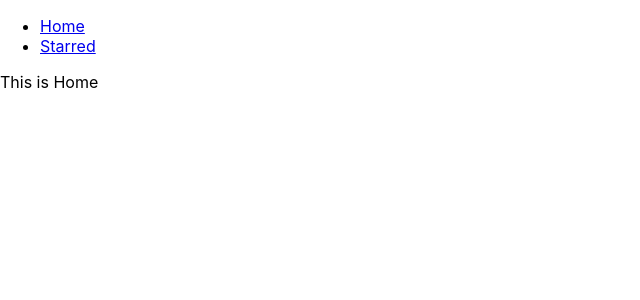
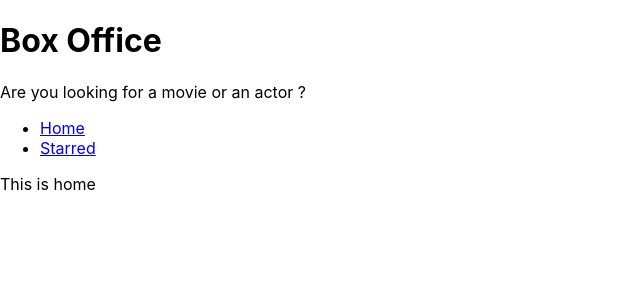
Before and after one commit to Milan-Sharma-449/box-office, a React (Create React App) app: page / in a window 1280 px wide. Shown: the top 300 px of the page, without its empty margins (0-640 px from the left). Built offline with nearby package versions, Linux system fonts and the light colour scheme.

Commit message:
added layout management and created title

```diff
--- a/src/App.js
+++ b/src/App.js
@@ -1,12 +1,9 @@
+import React from 'react';
 import {Switch, Route} from 'react-router-dom'
-import Navs from './Components/Navs';
 import Home from './pages/Home';
 import Starred from './pages/Starred';
 function App() {
   return (
-    <div>
-      <Navs />
-
       <Switch>
         <Route exact path="/">
           <Home />
@@ -22,8 +19,7 @@
           </div>
         </Route>
       </Switch>
-    </div>
-  );
+  )
 }
 
 export default App;
--- /dev/null
+++ b/src/Components/MainPageLayout.js
@@ -0,0 +1,17 @@
+import React from 'react'
+import Navs from './Navs';
+import Title from './Title';
+
+const MainPageLayout = ({children}) => {
+    return (
+        <div>
+            <Title title="Box Office" subtitle="Are you looking for a movie or an actor ?" />
+
+          <Navs />
+            {children}
+
+        </div>
+      );
+}
+
+export default MainPageLayout
--- /dev/null
+++ b/src/Components/Title.js
@@ -0,0 +1,16 @@
+import React from 'react'
+
+const Title = ({title, subtitle}) => {
+  return (
+    <div>
+        <h1>
+            {title}
+        </h1>
+        <p>
+            {subtitle}
+        </p>
+    </div>
+  )
+}
+
+export default Title
--- a/src/pages/Home.js
+++ b/src/pages/Home.js
@@ -1,9 +1,10 @@
 import React from 'react'
+import MainPageLayout from '../Components/MainPageLayout'
 
 const Home = () => {
   return (
-    <div>This is Home</div>
+    <MainPageLayout>This is home</MainPageLayout>
   )
-}
+};
 
 export default Home
--- a/src/pages/Starred.js
+++ b/src/pages/Starred.js
@@ -1,9 +1,8 @@
 import React from 'react'
+import MainPageLayout from '../Components/MainPageLayout'
 
 const Starred = () => {
-  return (
-    <div>This is Starred</div>
-  )
+  return <MainPageLayout>This is starred</MainPageLayout>;
 }
 
 export default Starred
```
